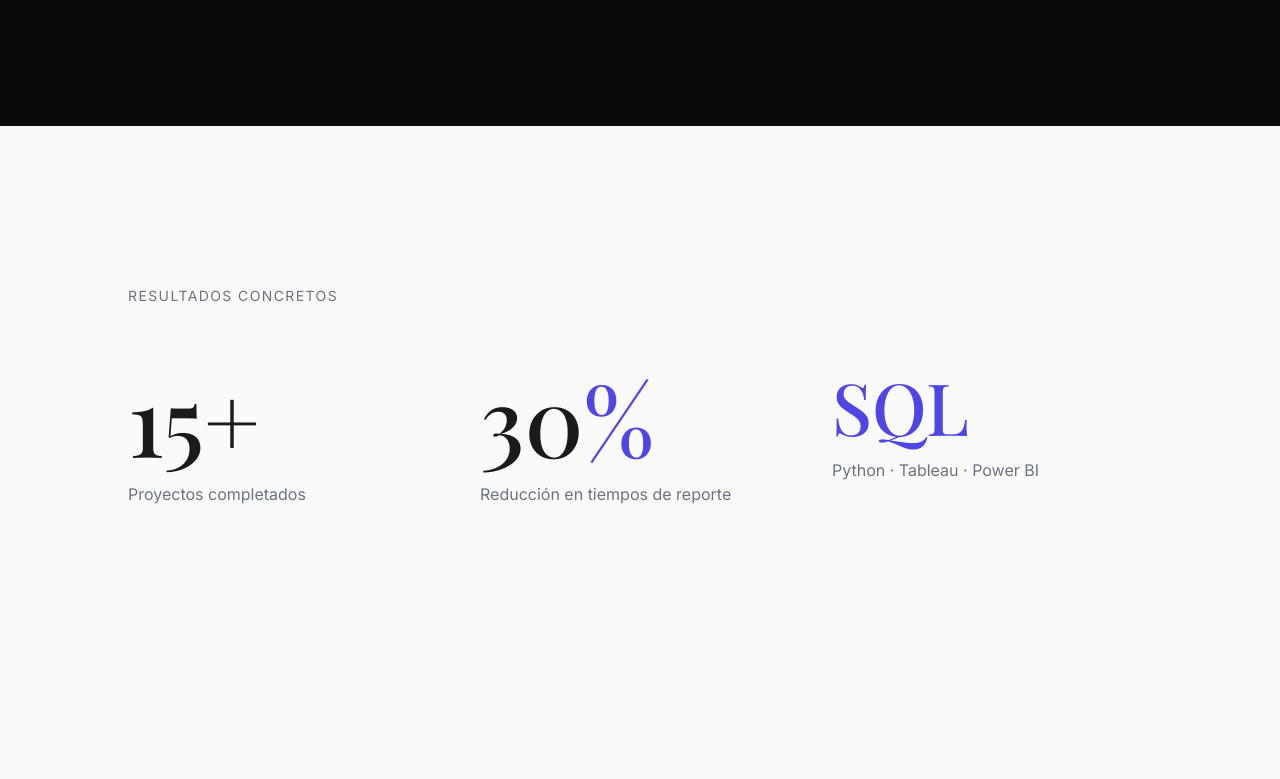
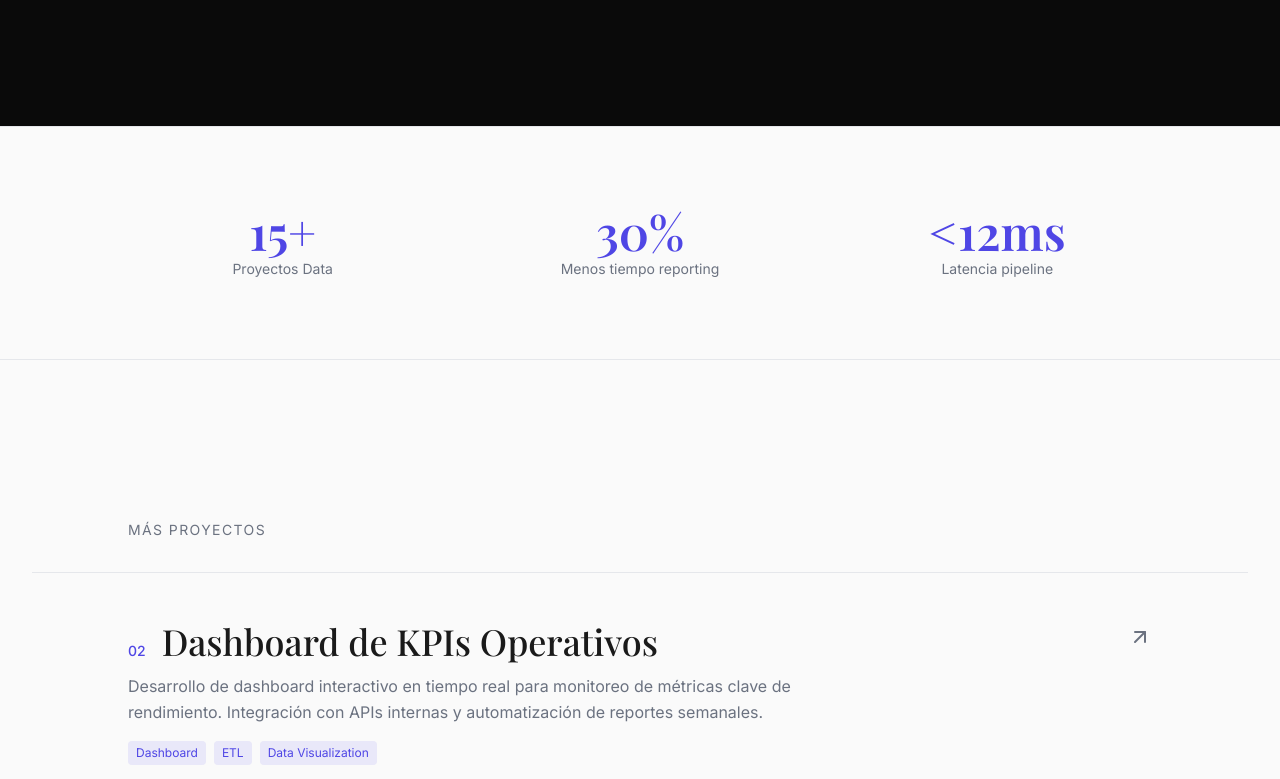
Before and after one commit to tonysoprano33/portfolio-lautaro-ortiz, a Next.js app: page / in a window 1280 px wide. Shown: the part 2009-2788 px from the top of the page. Built offline with nearby package versions, Linux system fonts and the light colour scheme.

Commit message:
Compact Credibility section - smaller, more impactful stats

```diff
--- a/src/components/Credibility.tsx
+++ b/src/components/Credibility.tsx
@@ -2,35 +2,31 @@
 
 export default function Credibility() {
   return (
-    <section className="py-32 sm:py-40 px-6 sm:px-12 lg:px-24 bg-background">
+    <section className="py-16 sm:py-20 px-6 sm:px-12 lg:px-24 bg-background border-y border-border">
       <div className="max-w-5xl mx-auto">
-        <p className="text-muted-foreground text-sm tracking-widest uppercase mb-16">
-          Resultados concretos
-        </p>
-
-        <div className="grid grid-cols-1 sm:grid-cols-3 gap-12 sm:gap-8">
-          <div>
-            <p className="font-display text-6xl sm:text-7xl md:text-8xl font-medium text-primary mb-4">
+        <div className="grid grid-cols-3 gap-8 sm:gap-12">
+          <div className="text-center">
+            <p className="font-display text-4xl sm:text-5xl font-semibold text-accent mb-1">
               15+
             </p>
-            <p className="text-muted-foreground text-base">
-              Proyectos completados
+            <p className="text-muted-foreground text-sm">
+              Proyectos Data
             </p>
           </div>
-          <div>
-            <p className="font-display text-6xl sm:text-7xl md:text-8xl font-medium text-primary mb-4">
-              30<span className="text-accent">%</span>
+          <div className="text-center">
+            <p className="font-display text-4xl sm:text-5xl font-semibold text-accent mb-1">
+              30%
             </p>
-            <p className="text-muted-foreground text-base">
-              Reducción en tiempos de reporte
+            <p className="text-muted-foreground text-sm">
+              Menos tiempo reporting
             </p>
           </div>
-          <div>
-            <p className="font-display text-5xl sm:text-6xl md:text-7xl font-medium text-accent mb-4">
-              SQL
+          <div className="text-center">
+            <p className="font-display text-4xl sm:text-5xl font-semibold text-accent mb-1">
+              &lt;12ms
             </p>
-            <p className="text-muted-foreground text-base">
-              Python · Tableau · Power BI
+            <p className="text-muted-foreground text-sm">
+              Latencia pipeline
             </p>
           </div>
         </div>
```
